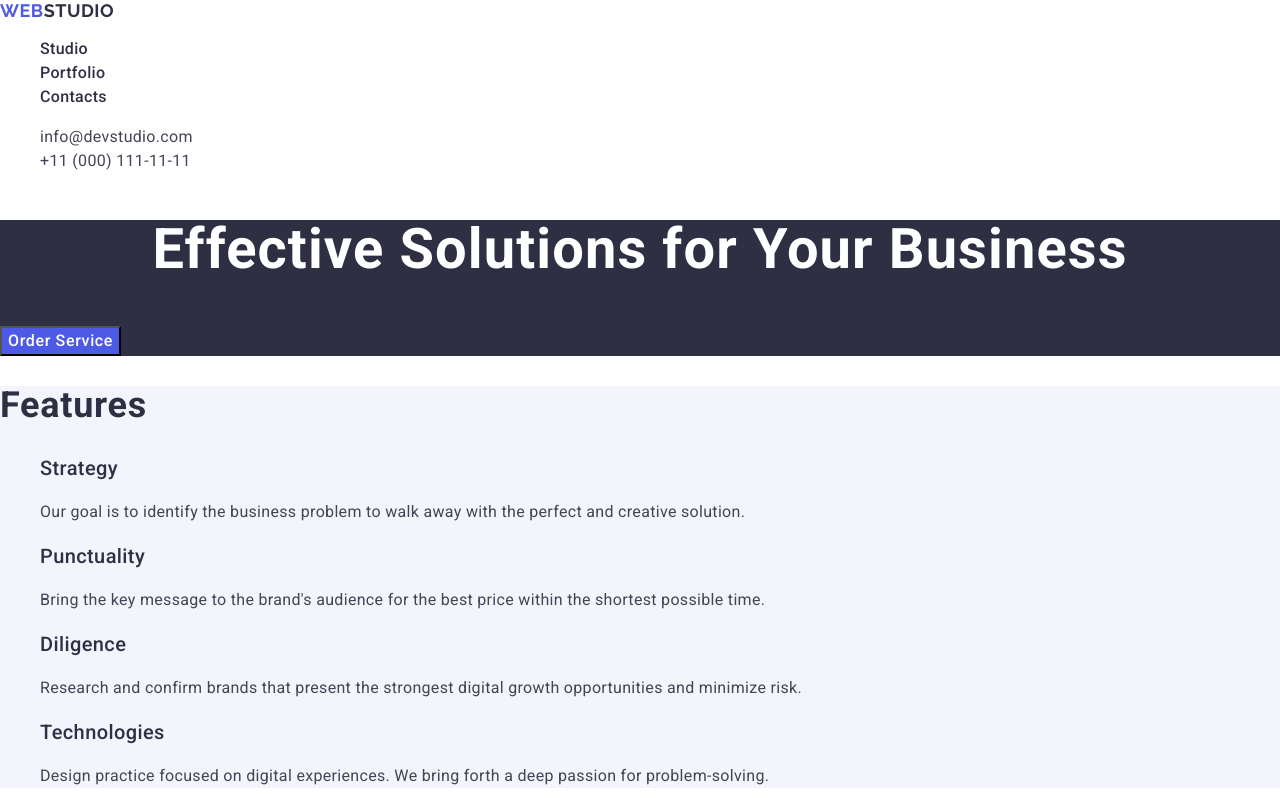
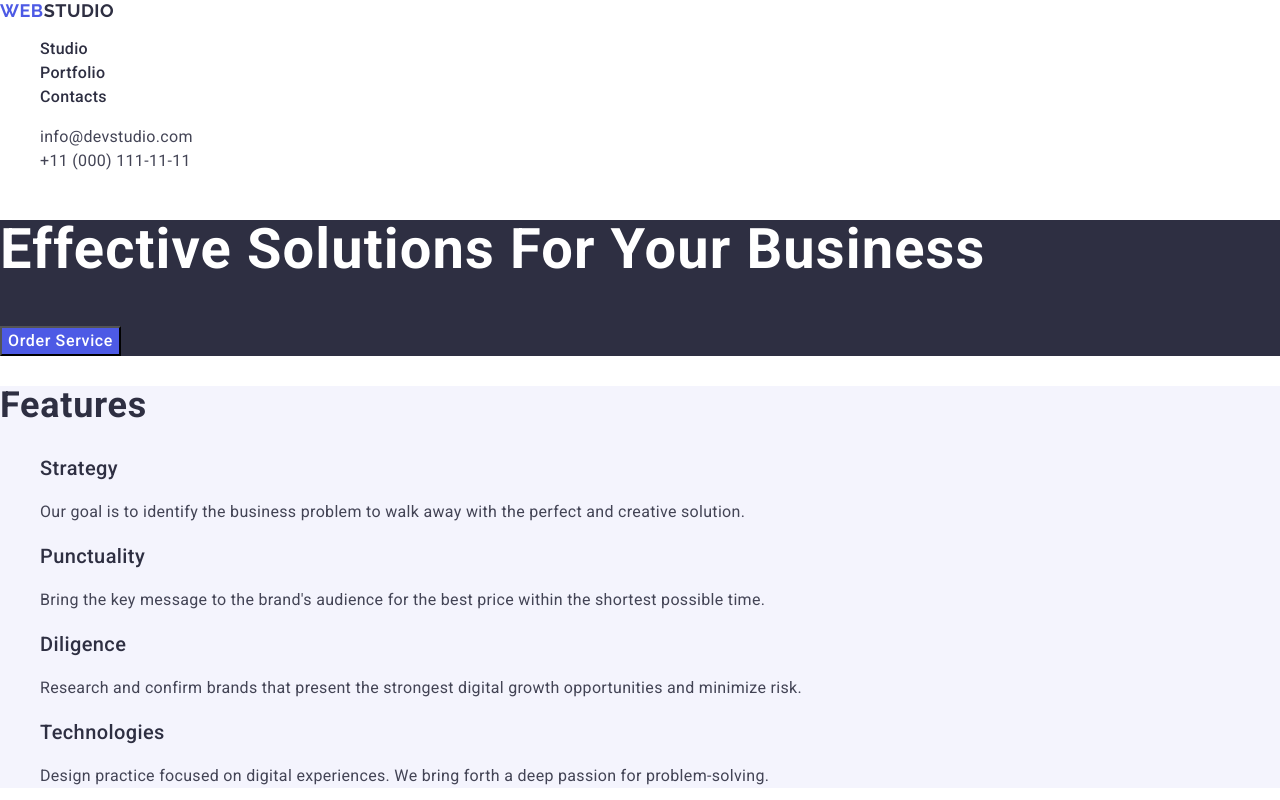
Before and after one commit to Stanislav-vol05/goit-markup-hw-02, a plain HTML site: page index.html in a window 1280 px wide. Shown: the top 800 px of the page. Drawn offline with nearby package versions, Linux system fonts and the light colour scheme.

Commit message:
Update styles.css

```diff
--- a/css/styles.css
+++ b/css/styles.css
@@ -73,7 +73,7 @@ a {
   font-size: 56px;
   line-height: 1.07;
   letter-spacing: 0.02em;
-  text-align: center;
+  text-transform: capitalize;
   color: #fff;
 }
 .text-section {
@@ -107,6 +107,7 @@ a {
   letter-spacing: 0.02em;
   text-align: center;
   color: #2e2f42;
+  background-color: #f4f4fd;
 }
 .name {
   font-weight: 500;
```
